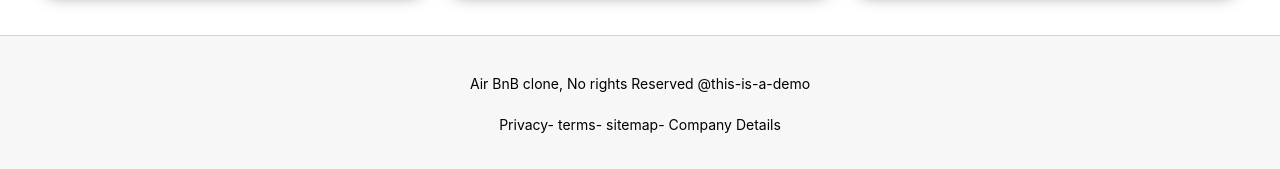
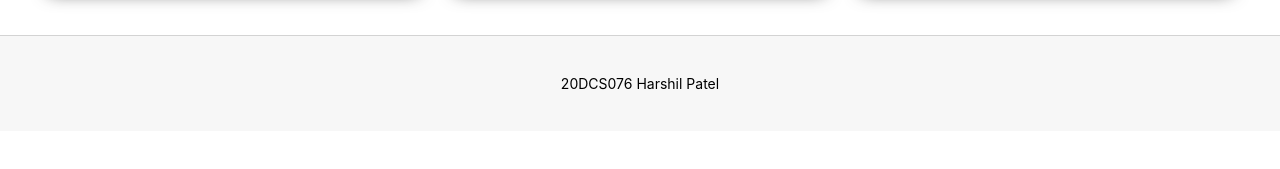
Before and after one commit to harshil982002/Airbnb, a React (Create React App) app: page / in a window 1280 px wide. Shown: the part 1635-1804 px from the top of the page. After the commit the page ends 1766 px from the top, so only its background shows below. Built offline with nearby package versions, Linux system fonts and the light colour scheme.

Commit message:
footer changed

```diff
--- a/src/Components/Footer/Footer.jsx
+++ b/src/Components/Footer/Footer.jsx
@@ -4,8 +4,8 @@ import "./footer.css"
 function Footer() {
   return (
     <div className='footer'>
-        <p> Air BnB clone, No rights Reserved @this-is-a-demo</p>
-        <p>Privacy- terms- sitemap- Company Details</p>
+        <p>20DCS076 Harshil Patel</p>
+
 
     </div>
   )
--- a/src/Components/Home/Home.jsx
+++ b/src/Components/Home/Home.jsx
@@ -13,7 +13,7 @@ function Home() {
 
                 <Card src="https://www.impressiveinteriordesign.com/wp-content/uploads/2012/09/Beach-House-Interior-And-Exterior-Design-Ideas-To-Inspire-You-2.jpg"
                     title="Online Experience" description="Have an amazing online experience of our beautiful sites by logging into our application and earn lots of bonus points"
-                />
+                 />
 
                 <Card src="http://www.faburous.com/wp-content/uploads/2014/03/pgp-contemporary.jpg"
                     title="Unique Stays" description="Have amazing journey by availing our unique stays at desert, beaches, oceans near malls and enjoy local natural beauty"
```
